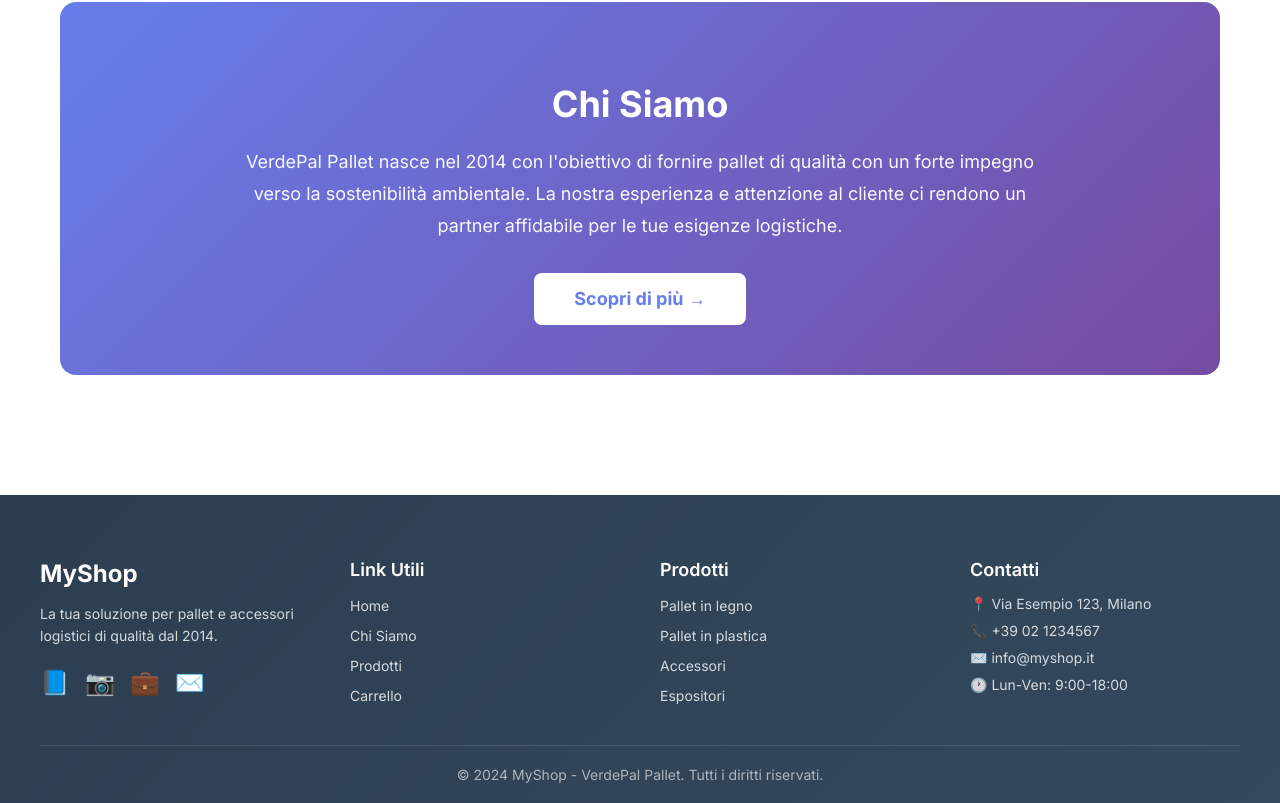
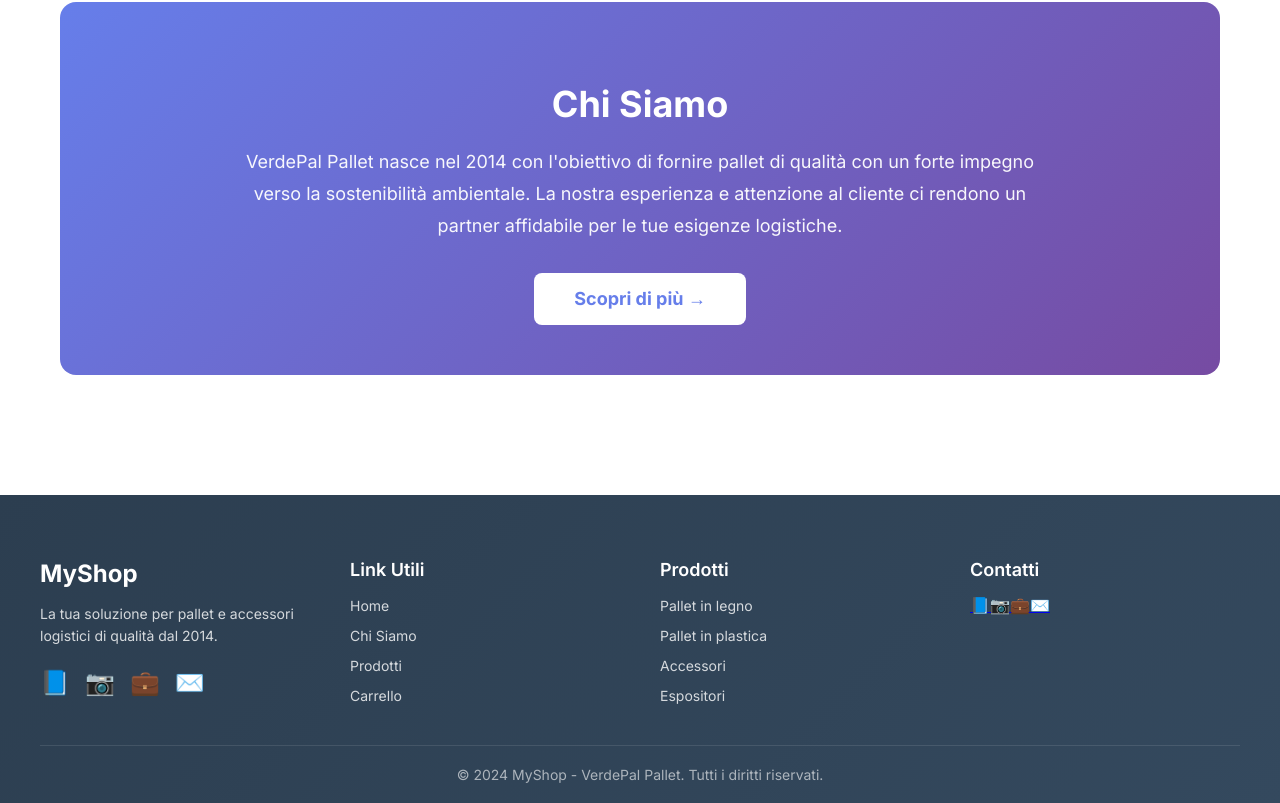
Before and after one commit to nikfaccini/Progetto-ERASMUS-2026, a React (Create React App) app: page / in a window 1280 px wide. Shown: the part 1293-2096 px from the top of the page. Built offline with nearby package versions, Linux system fonts and the light colour scheme.

Commit message:
Corretti Errori

```diff
--- a/src/App.js
+++ b/src/App.js
@@ -1,4 +1,4 @@
-import { BrowserRouter, Routes, Route, useLocation } from "react-router-dom";
+import { BrowserRouter, Routes, Route } from "react-router-dom";
 
 import Navbar from "./components/Navbar";
 import Footer from "./components/Footer";
@@ -12,16 +12,9 @@ import Carrello from "./pages/Carrello";
 import Ordini from "./pages/Ordini";
 import ChiSiamo from "./pages/ChiSiamo";
 
-function AppLayout() {
-  const location = useLocation();
-
-  // Nasconde il footer su login e registrazione (opzionale)
-  const hideFooter =
-    location.pathname === "/login" ||
-    location.pathname === "/registrazione";
-
+function App() {
   return (
-    <>
+    <BrowserRouter>
       <Navbar />
 
       <main className="main-content">
@@ -30,6 +23,7 @@ function AppLayout() {
           <Route path="/login" element={<Login />} />
           <Route path="/registrazione" element={<Registrazione />} />
           <Route path="/prodotti" element={<Prodotti />} />
+          <Route path="/chi-siamo" element={<ChiSiamo />} />
 
           <Route
             path="/carrello"
@@ -51,42 +45,6 @@ function AppLayout() {
         </Routes>
       </main>
 
-      {!hideFooter && <Footer />}
-    </>
-  );
-}
-
-function App() {
-  return (
-    <BrowserRouter>
-      <Navbar />
-
-      <Routes>
-        <Route path="/" element={<Home />} />
-        <Route path="/login" element={<Login />} />
-        <Route path="/registrazione" element={<Registrazione />} />
-        <Route path="/prodotti" element={<Prodotti />} />
-        <Route path="/chi-siamo" element={<ChiSiamo />} />
-
-        <Route
-          path="/carrello"
-          element={
-            <ProtectedRoute>
-              <Carrello />
-            </ProtectedRoute>
-          }
-        />
-
-        <Route
-          path="/ordini"
-          element={
-            <ProtectedRoute>
-              <Ordini />
-            </ProtectedRoute>
-          }
-        />
-      </Routes>
-
       <Footer />
     </BrowserRouter>
   );
--- a/src/components/Footer.js
+++ b/src/components/Footer.js
@@ -39,10 +39,10 @@ const Footer = () => {
         <div className="footer-section">
           <h4>Contatti</h4>
           <ul className="contact-info">
-            <li>📍 Via Esempio 123, Milano</li>
-            <li>📞 +39 02 1234567</li>
-            <li>✉️ info@myshop.it</li>
-            <li>🕐 Lun-Ven: 9:00-18:00</li>
+            <a href="https://facebook.com" target="_blank" rel="noreferrer" aria-label="Facebook">📘</a>
+            <a href="https://instagram.com" target="_blank" rel="noreferrer" aria-label="Instagram">📷</a>
+            <a href="https://linkedin.com" target="_blank" rel="noreferrer" aria-label="LinkedIn">💼</a>
+            <a href="mailto:info@myshop.it" aria-label="Email">✉️</a>
           </ul>
         </div>
       </div>
```
